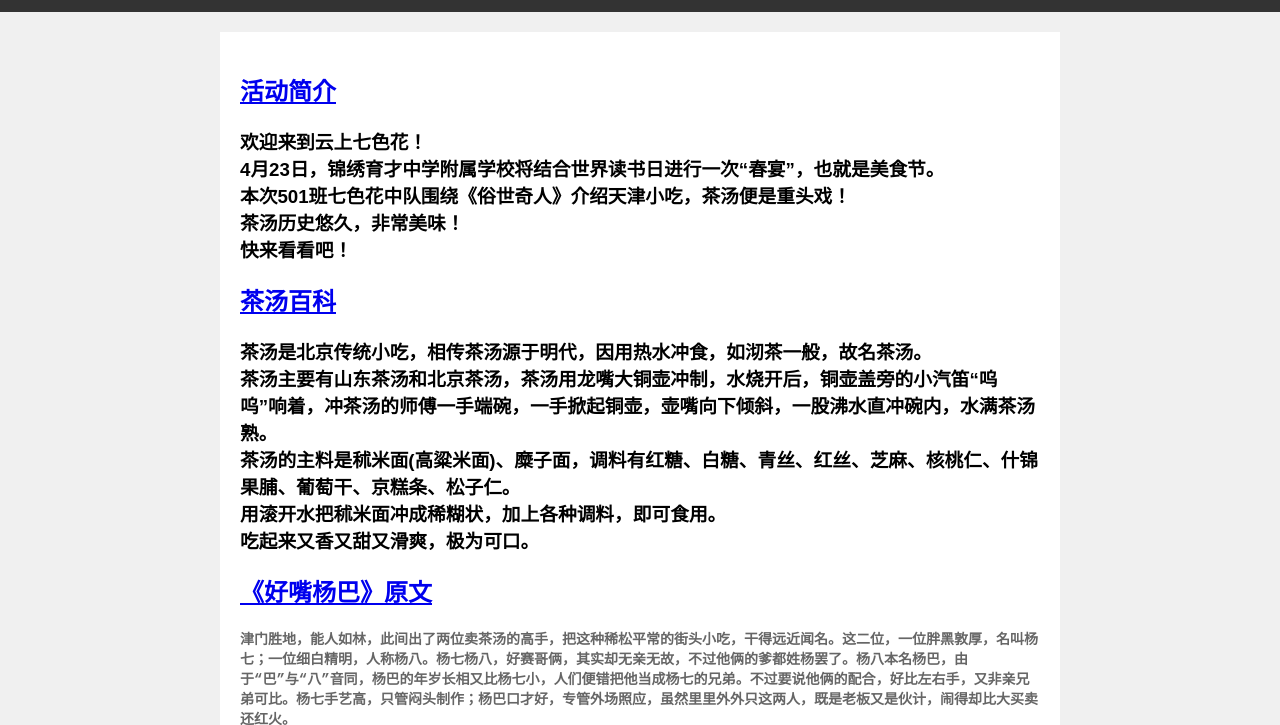
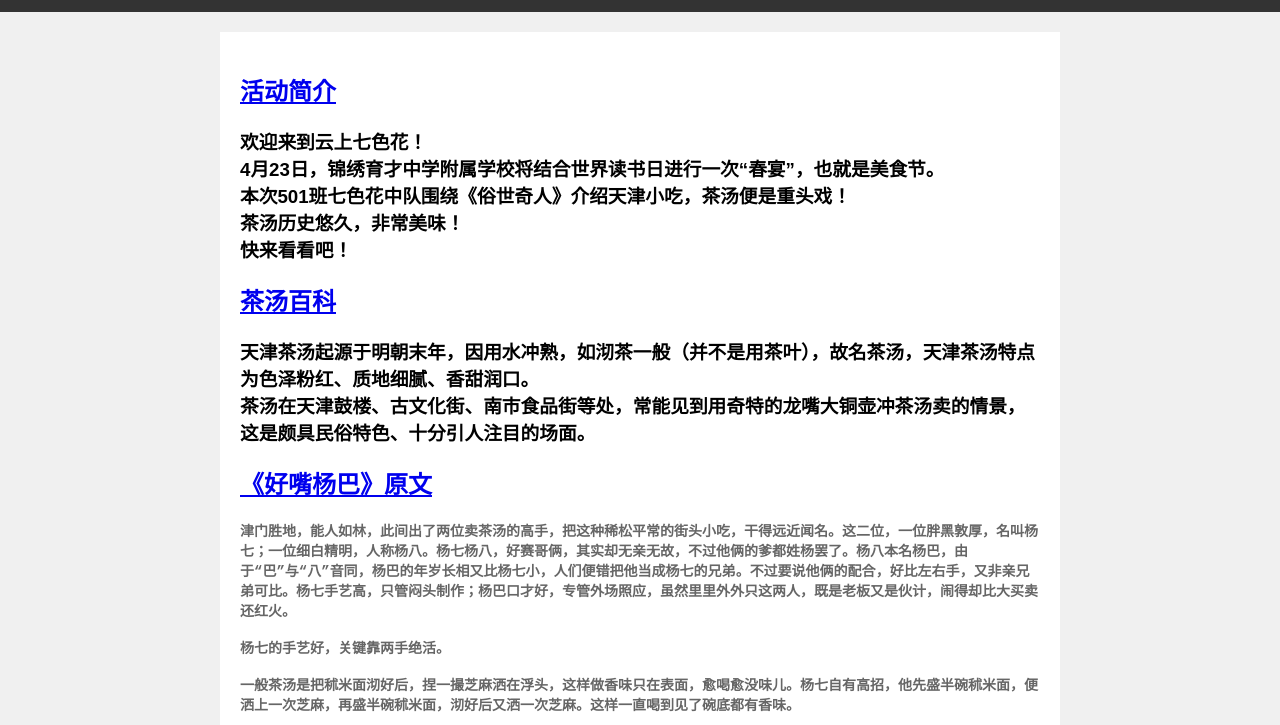
Before and after one commit to jinxiuyucai/jinxiuyucai.github.io, a plain HTML site: page index.html in a window 1280 px wide. Shown: the part 97-822 px from the top of the page. Drawn offline with Linux system fonts and the light colour scheme.

Commit message:
Update index.html

```diff
--- a/index.html
+++ b/index.html
@@ -54,11 +54,8 @@ color: #666;
 <article>
 <h2><a href="https://baike.baidu.com/item/%E8%8C%B6%E6%B1%A4/26755">茶汤百科</a></h2>
 <h3>
-茶汤是北京传统小吃，相传茶汤源于明代，因用热水冲食，如沏茶一般，故名茶汤。<br>
-茶汤主要有山东茶汤和北京茶汤，茶汤用龙嘴大铜壶冲制，水烧开后，铜壶盖旁的小汽笛“呜呜”响着，冲茶汤的师傅一手端碗，一手掀起铜壶，壶嘴向下倾斜，一股沸水直冲碗内，水满茶汤熟。<br>
-茶汤的主料是秫米面(高粱米面)、糜子面，调料有红糖、白糖、青丝、红丝、芝麻、核桃仁、什锦果脯、葡萄干、京糕条、松子仁。<br>
-用滚开水把秫米面冲成稀糊状，加上各种调料，即可食用。<br>
-吃起来又香又甜又滑爽，极为可口。<br>
+天津茶汤起源于明朝末年，因用水冲熟，如沏茶一般（并不是用茶叶），故名茶汤，天津茶汤特点为色泽粉红、质地细腻、香甜润口。<br>
+茶汤在天津鼓楼、古文化街、南市食品街等处，常能见到用奇特的龙嘴大铜壶冲茶汤卖的情景，这是颇具民俗特色、十分引人注目的场面。<br>
 </h3>
 </article>
 <article>
```
